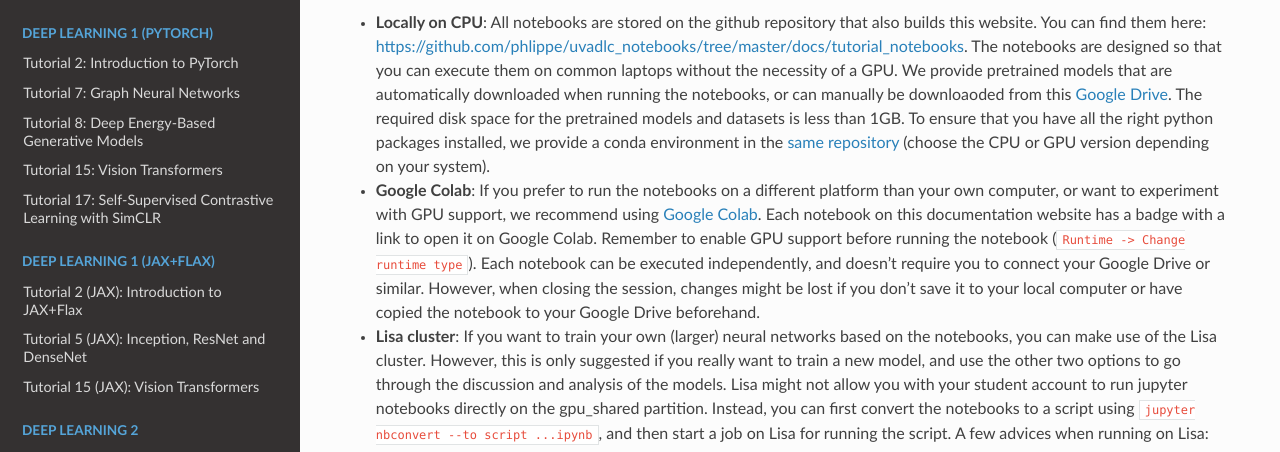
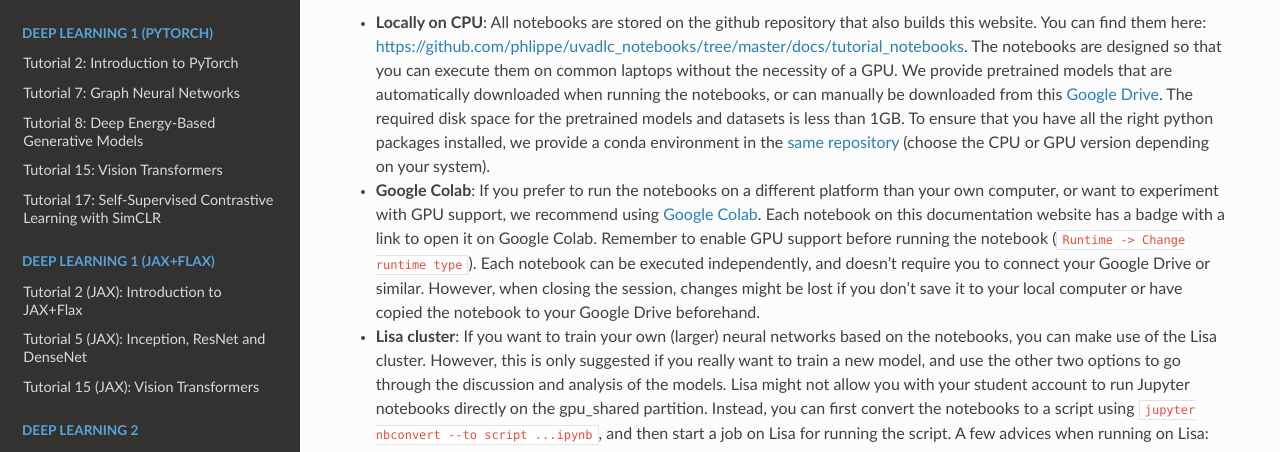
Before and after one commit to phlippe/uvadlc_notebooks, a Sphinx documentation site: the page built from docs/index.rst, in a window 1280 px wide and 900 px high, scrolled down 1078 px. Shown: the part 221-673 px from the top of the window. Built offline with Sphinx 7.4.7 and the Read the Docs theme 2.0.0, drawn with Linux system fonts in a browser that asks for light colours; pages that are not in the unit, such as notebooks, are missing from menus.

Commit message:
Fixing typos
* Fix typos in README, index and from guide2 to tutorial2

* Update Optimization_and_Initialization.ipynb

* Reducing diff

* Clean README and index file

Fixed a few typos.

Co-authored-by: phlippe <phillip.lippe@googlemail.com>

```diff
--- a/docs/index.rst
+++ b/docs/index.rst
@@ -59,11 +59,11 @@ How to run the notebooks
 On this website, you will find the notebooks exported into a HTML format so that you can read them from whatever device you prefer.
 However, we suggest that you also give them a try and run them yourself. There are three main ways of running the notebooks we recommend:
 
-- **Locally on CPU**: All notebooks are stored on the github repository that also builds this website. You can find them here: https://github.com/phlippe/uvadlc_notebooks/tree/master/docs/tutorial_notebooks. The notebooks are designed so that you can execute them on common laptops without the necessity of a GPU. We provide pretrained models that are automatically downloaded when running the notebooks, or can manually be downloaoded from this `Google Drive <https://drive.google.com/drive/folders/1SevzqrkhHPAifKEHo-gi7J-dVxifvs4c?usp=sharing>`_. The required disk space for the pretrained models and datasets is less than 1GB. To ensure that you have all the right python packages installed, we provide a conda environment in the `same repository <https://github.com/uvadlc/uvadlc_practicals_2020/blob/master/environment.yml>`_ (choose the CPU or GPU version depending on your system).
+- **Locally on CPU**: All notebooks are stored on the github repository that also builds this website. You can find them here: https://github.com/phlippe/uvadlc_notebooks/tree/master/docs/tutorial_notebooks. The notebooks are designed so that you can execute them on common laptops without the necessity of a GPU. We provide pretrained models that are automatically downloaded when running the notebooks, or can manually be downloaded from this `Google Drive <https://drive.google.com/drive/folders/1SevzqrkhHPAifKEHo-gi7J-dVxifvs4c?usp=sharing>`_. The required disk space for the pretrained models and datasets is less than 1GB. To ensure that you have all the right python packages installed, we provide a conda environment in the `same repository <https://github.com/uvadlc/uvadlc_practicals_2020/blob/master/environment.yml>`_ (choose the CPU or GPU version depending on your system).
 
 - **Google Colab**: If you prefer to run the notebooks on a different platform than your own computer, or want to experiment with GPU support, we recommend using `Google Colab <https://colab.research.google.com/notebooks/intro.ipynb#recent=true>`_. Each notebook on this documentation website has a badge with a link to open it on Google Colab. Remember to enable GPU support before running the notebook (:code:`Runtime -> Change runtime type`). Each notebook can be executed independently, and doesn't require you to connect your Google Drive or similar. However, when closing the session, changes might be lost if you don't save it to your local computer or have copied the notebook to your Google Drive beforehand.
 
-- **Lisa cluster**: If you want to train your own (larger) neural networks based on the notebooks, you can make use of the Lisa cluster. However, this is only suggested if you really want to train a new model, and use the other two options to go through the discussion and analysis of the models. Lisa might not allow you with your student account to run jupyter notebooks directly on the gpu_shared partition. Instead, you can first convert the notebooks to a script using :code:`jupyter nbconvert --to script ...ipynb`, and then start a job on Lisa for running the script. A few advices when running on Lisa:
+- **Lisa cluster**: If you want to train your own (larger) neural networks based on the notebooks, you can make use of the Lisa cluster. However, this is only suggested if you really want to train a new model, and use the other two options to go through the discussion and analysis of the models. Lisa might not allow you with your student account to run Jupyter notebooks directly on the gpu_shared partition. Instead, you can first convert the notebooks to a script using :code:`jupyter nbconvert --to script ...ipynb`, and then start a job on Lisa for running the script. A few advices when running on Lisa:
 
    - Disable the tqdm statements in the notebook. Otherwise your slurm output file might overflow and be several MB large. In PyTorch Lightning, you can do this by setting :code:`progress_bar_refresh_rate=0` in the trainer.
    - Comment out the matplotlib plotting statements, or change :code:`plt.show()` to :code:`plt.savefig(...)`.
```
Also changed, not shown: README.md (+2 -2 lines).
